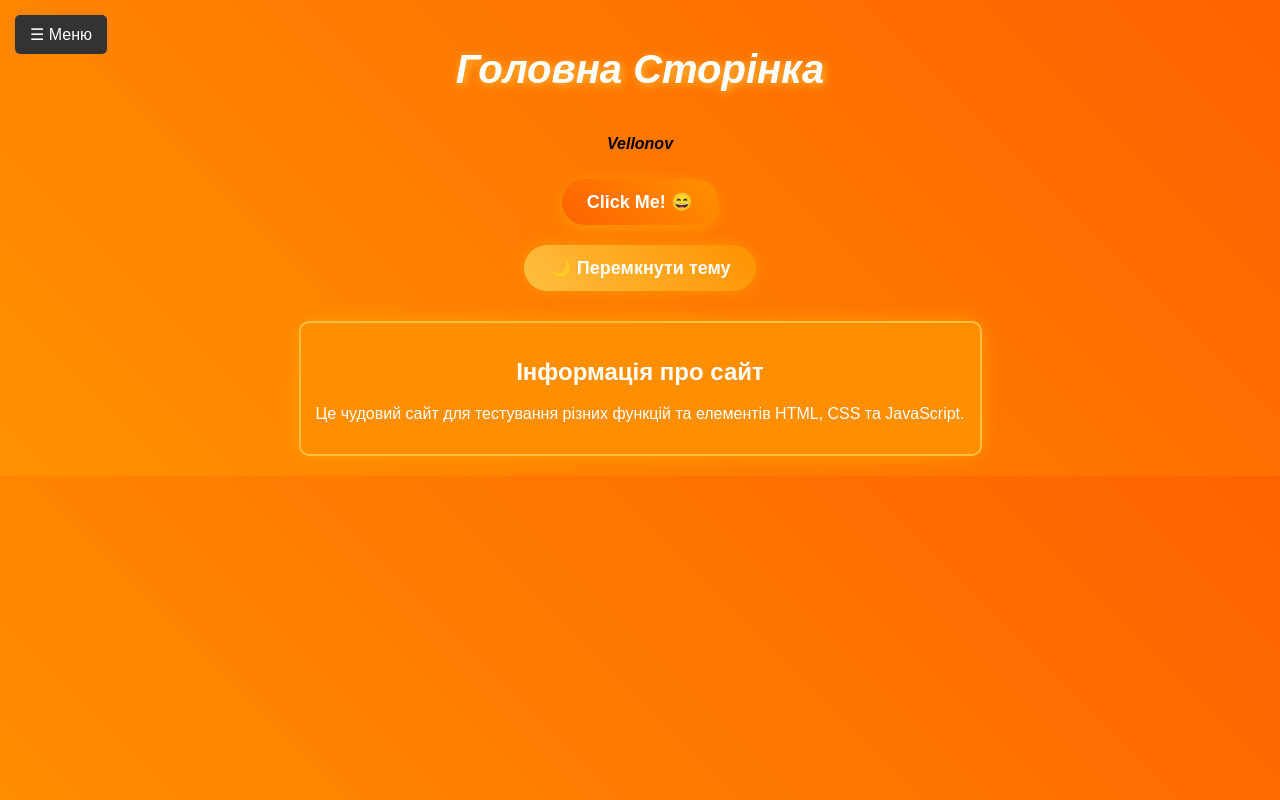
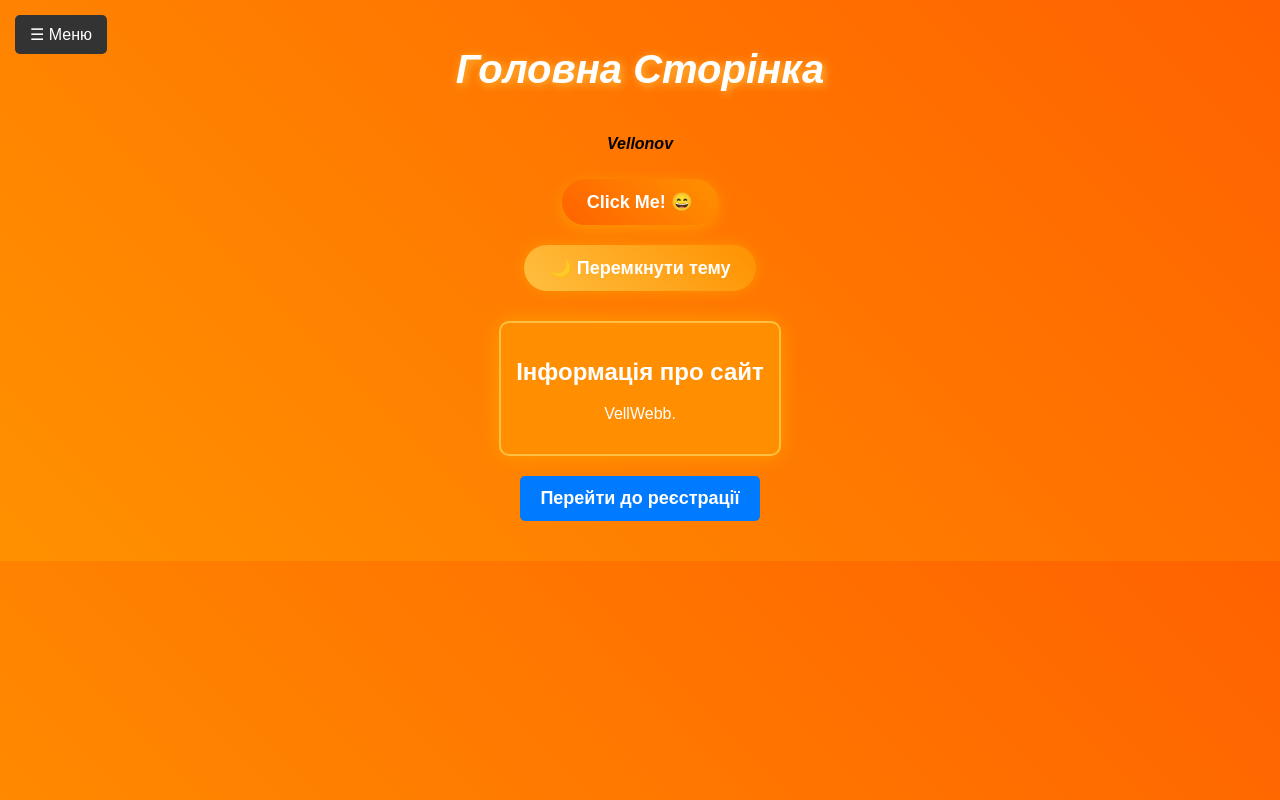
Before and after one commit to velonoved/VellWebb, a plain HTML site: page index.html in a window 1280 px wide. Drawn offline with Linux system fonts and the light colour scheme.

Commit message:
Update index.html

```diff
--- a/index.html
+++ b/index.html
@@ -45,6 +45,27 @@
             text-decoration: none;
             padding: 5px 0;
         }
+
+        .register-button {
+            display: block;
+            margin: 20px auto;
+            padding: 12px 20px;
+            font-size: 18px;
+            font-weight: bold;
+            background-color: #007BFF;
+            color: white;
+            border: none;
+            border-radius: 5px;
+            cursor: pointer;
+            text-align: center;
+            text-decoration: none;
+            transition: transform 0.3s ease, background-color 0.3s ease;
+        }
+
+        .register-button:hover {
+            transform: scale(1.1); /* Збільшення кнопки при наведенні */
+            background-color: #0056b3;
+        }
     </style>
     <script>
         function toggleMenu() {
@@ -79,8 +100,11 @@
         <!-- Картка інформації -->
         <div class="info-card">
             <h2>Інформація про сайт</h2>
-            <p>Це чудовий сайт для тестування різних функцій та елементів HTML, CSS та JavaScript.</p>
+            <p>VellWebb.</p>
         </div>
+
+        <!-- Кнопка для переходу на сторінку реєстрації -->
+        <a href="register.html" class="register-button">Перейти до реєстрації</a>
     </div>
 </body>
 </html>
```
